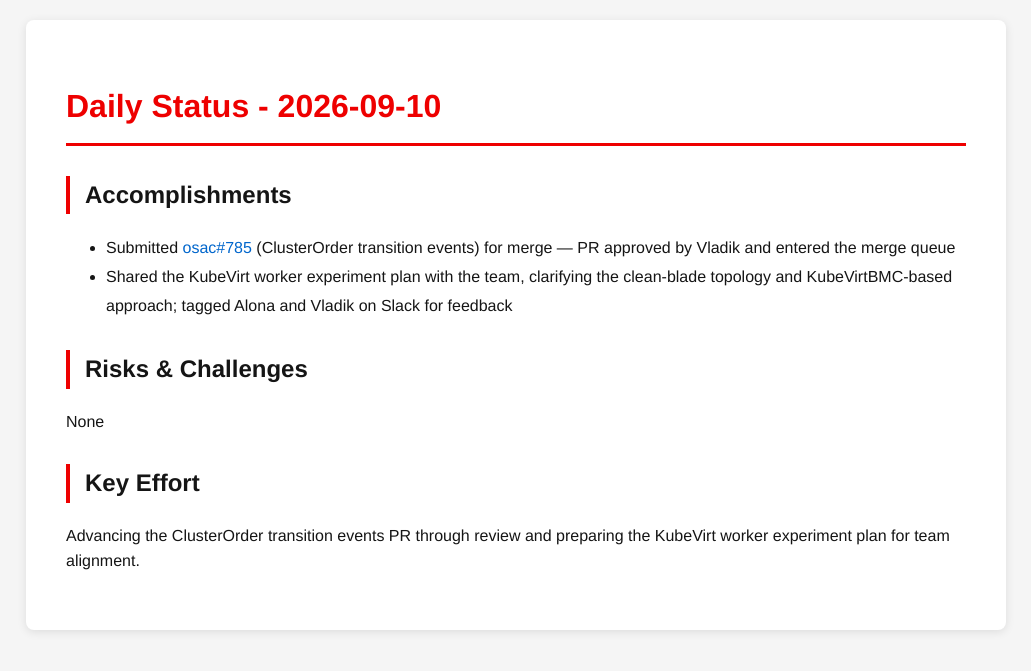
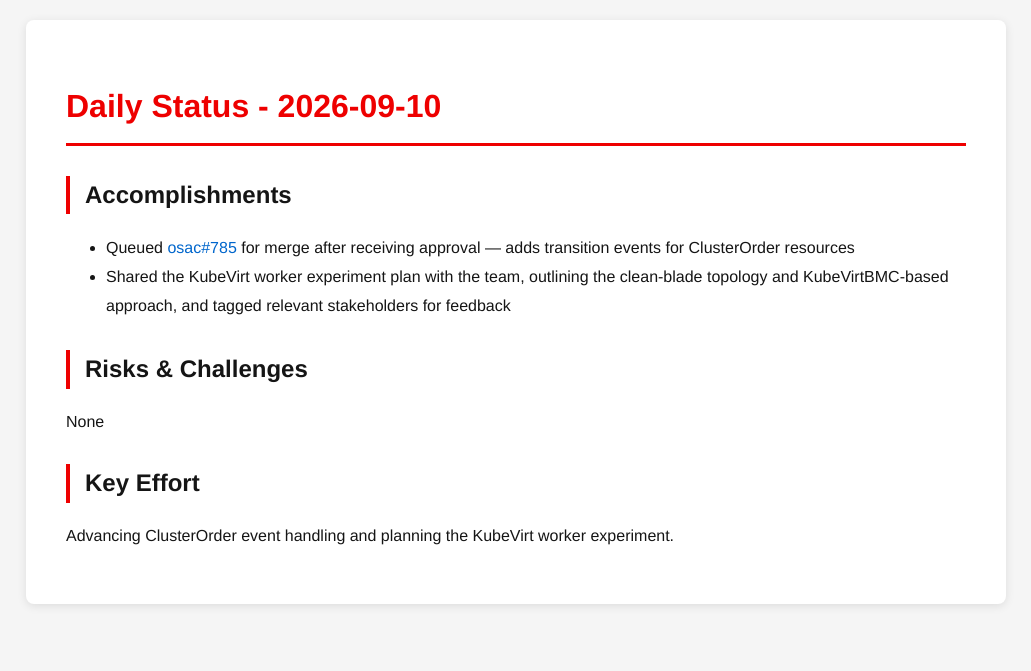
Before and after one commit to tzvatot/daily-status, a Jekyll site: the page built from 2026-09-10.md, in a window 1280 px wide. Shown: the top 671 px of the page, without its empty margins (124-1155 px from the left). Built offline with Jekyll 4.4.1, drawn with Linux system fonts in a browser that asks for light colours.

Commit message:
Daily status update - 2026-09-10

```diff
--- a/2026-09-10.md
+++ b/2026-09-10.md
@@ -7,11 +7,11 @@ date: 2026-09-10
 # Daily Status - 2026-09-10
 
 ## Accomplishments
-- Submitted [osac#785](https://github.com/osac-project/osac/pull/785) (ClusterOrder transition events) for merge — PR approved by Vladik and entered the merge queue
-- Shared the KubeVirt worker experiment plan with the team, clarifying the clean-blade topology and KubeVirtBMC-based approach; tagged Alona and Vladik on Slack for feedback
+- Queued [osac#785](https://github.com/osac-project/osac/pull/785) for merge after receiving approval — adds transition events for ClusterOrder resources
+- Shared the KubeVirt worker experiment plan with the team, outlining the clean-blade topology and KubeVirtBMC-based approach, and tagged relevant stakeholders for feedback
 
 ## Risks & Challenges
 None
 
 ## Key Effort
-Advancing the ClusterOrder transition events PR through review and preparing the KubeVirt worker experiment plan for team alignment.
+Advancing ClusterOrder event handling and planning the KubeVirt worker experiment.
```
